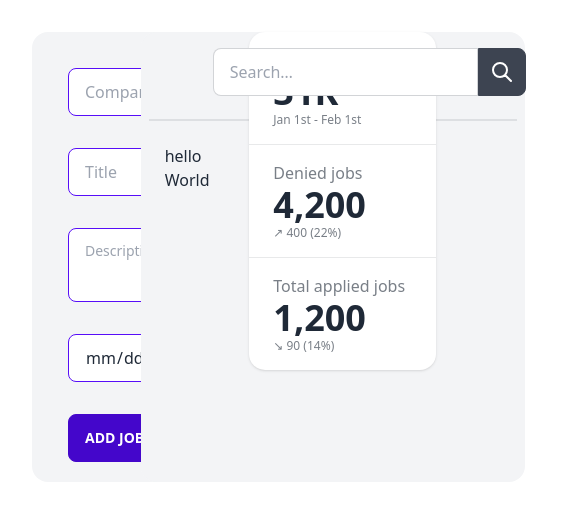
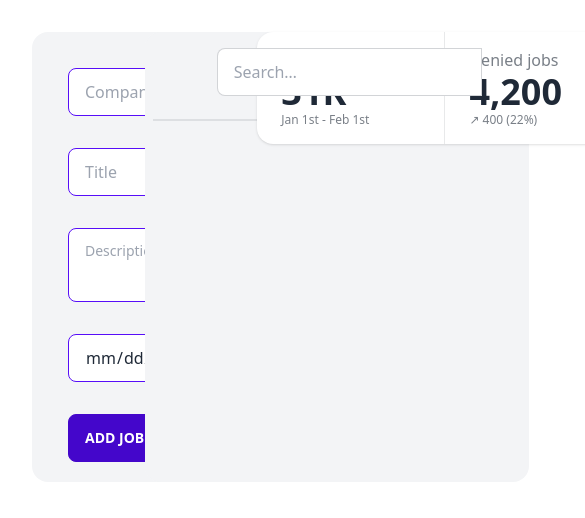
Before and after one commit to EphraimVC/Applied-jobs-counter, a React (Vite) app: page / in a window 390 px wide. Shown: the top 518 px of the page, 585 px wide, since content can reach past the window. Built offline with nearby package versions, Linux system fonts and the light colour scheme.

Commit message:
second commit

```diff
--- a/src/App.jsx
+++ b/src/App.jsx
@@ -1,21 +1,28 @@
-import React from 'react'
-import './App.css'
-import Form from "./Components/Form"
-import List from "./Components/List"
-import Card from "./Components/ListCard"
-import Counter from "./Components/Counter"
+import React, { useState} from "react";
+import List from "./Components/List";
+import Counter from "./Components/Counter";
+import Form from "./Components/Form";
+import { formStateContext } from "./Helpers/context";
+
 
 function App() {
+    const [data, setData] = useState("");
 
 
-  return (
-    <div className="App grid grid-cols-3 m-8">
+    const formData = (formValues) => {
+        setData(formValues);
+        console.log(data)
+    };
 
-      <Form/>
-      <List />
-      <Counter/>
-    </div>
-  )
+    return (
+        <div className="App grid grid-cols-3 m-8 sm:grid-cols-2 gap-3">
+            <Form formData={formData} />
+            <formStateContext.Provider value={data}>
+                <List />
+                <Counter />
+            </formStateContext.Provider>
+        </div>
+    );
 }
 
-export default App
+export default App;
--- a/src/Components/Counter.jsx
+++ b/src/Components/Counter.jsx
@@ -3,8 +3,8 @@ import React from 'react'
 
 function Counter() {
     return (
-        <div>
-            <div className="stats stats-vertical lg:stats-horizontal shadow">
+        <div className="md:">
+            <div className="stats stats-horizontal xs:stats-vertical sm:stats-vertical md:stats-horizontal col-start-1 col-end-2 justify-self-center lg:stats-horizontal shadow">
 
   <div className="stat">
     <div className="stat-title">Applied jobs today</div>
--- a/src/Components/Form.jsx
+++ b/src/Components/Form.jsx
@@ -1,26 +1,62 @@
-import React, {useState} from 'react'
+import React, { useState, createContext } from "react";
 
-function Form() {
 
-    const [company, setCompany] = useState("");
-    function addJob (){
+function Form({ formData }) {
+    const [values, setValues] = useState([]);
 
+    const handleValues = (event) => {
+        const name = event.target.name;
+        const value = event.target.value;
+        setValues(inputs, ({...inputs, [name]: value}))
     }
 
-
+    const data = "hello from form"
 
     return (
-        <div>
-            <form className="bg-gray-100 w-96 p-1 rounded-2xl " >
-                <input type="text" placeholder="Company Name" className="input input-bordered input-primary w-full max-w-xs m-8 block" />
-                <input type="text" placeholder="Title" className="input input-bordered input-primary w-full max-w-xs m-8 block" />
-                <textarea className="textarea textarea-primary w-full max-w-xs m-8  block" placeholder="Description"></textarea>
-                <input type="date" placeholder="Title" className="input input-bordered input-primary max-w-xs m-8 block" />
-                <button className="btn btn-active btn-primary ml-8 mb-4 " onClick ="addJob">Add job</button>
+        <div className="sm:mb-20">
+            <form
+                className="bg-gray-100 w-96 p-1 rounded-2xl"
+                onSubmit={() => formData(values)}
+            >
+                <input
+                    type="text"
+                    name="company"
+                    placeholder="Company Name"
+                    value={values.company}
+
+                    className="input input-bordered input-primary w-full max-w-xs m-8 block"
+                />
+                <input
+                    type="text"
+                    name="title"
+                    placeholder="Title"
+                    value={values.title}
+
+                    className="input input-bordered input-primary w-full max-w-xs m-8 block"
+                />
+                <textarea
+                    className="textarea textarea-primary w-full max-w-xs m-8  block"
+                    name="description"
+                    value={values.description}
+
+                    placeholder="Description"
+                ></textarea>
+                <input
+                    type="date"
+                    name="date"
+                    value={values.date}
+
+                    className="input input-bordered input-primary max-w-xs m-8 block"
+                />
+                <button
+                    className="btn btn-active btn-primary ml-8 mb-4 "
+                    type="submit"
+                >
+                    Add job
+                </button>
             </form>
         </div>
-
-    )
-};
+    );
+}
 
 export default Form;
--- a/src/Components/List.jsx
+++ b/src/Components/List.jsx
@@ -1,26 +1,46 @@
-import React from 'react'
+import React, { useState, useContext} from "react";
+
+
 
 function List() {
 
+
+
     return (
-        <div className="bg-gray-100 w-96 rounded-2xl p-2">
+        <div className="bg-gray-100 w-96 rounded-2xl p-2 sm:mb-12">
             <div className="form-control mt-2 ml-16">
                 <div className="input-group">
-    <input type="text" placeholder="Search…" className="input input-bordered" />
+                    <input
+                        type="text"
+                        placeholder="Search…"
+                        className="input input-bordered"
+                    />
                     <button className="btn btn-square">
-      <svg xmlns="http://www.w3.org/2000/svg" className="h-6 w-6" fill="none" viewBox="0 0 24 24" stroke="currentColor"><path strokeLinecap="round" strokeLinejoin="round" strokeWidth="2" d="M21 21l-6-6m2-5a7 7 0 11-14 0 7 7 0 0114 0z" /></svg>
+                        <svg
+                            xmlns="http://www.w3.org/2000/svg"
+                            className="h-6 w-6"
+                            fill="none"
+                            viewBox="0 0 24 24"
+                            stroke="currentColor"
+                        >
+                            <path
+                                strokeLinecap="round"
+                                strokeLinejoin="round"
+                                strokeWidth="2"
+                                d="M21 21l-6-6m2-5a7 7 0 11-14 0 7 7 0 0114 0z"
+                            />
+                        </svg>
                     </button>
                 </div>
             </div>
             <div className="divider"></div>
             <div className="list m-4">
                 <ul>
-                    <li>hello</li>
-                    <li>World</li>
+                    <li></li>
                 </ul>
             </div>
         </div>
-    )
+    );
 }
 
 export default List;
--- a/src/Components/ListCard.jsx
+++ b/src/Components/ListCard.jsx
@@ -1,19 +1,20 @@
-import React from 'react'
+import React from "react"
 
-function Card() {
+function Card (props) {
     return (
-        <div className="card bg-purple-800 max-w-xs min-h-28 max-h-32 p-2 inline-block">
+        <>
+            <div className="card bg-purple-800 min-w-[21rem] min-h-28 max-h-32 p-3 inline-block">
             <input type="checkbox"  className="checkbox checkbox-secondary float-right " />
-            <div className="w-[50%]">
-            <h3>Company Name</h3>
-            <h5>Title</h5>
-            <p>description</p>
+            <div className="w-[90%] max-h-28 pb-1">
+                <h3>{props.company }</h3>
+                <h5>{props.title}</h5>
+                <p>{props.description}</p>
+                <p>{props.date}</p>
             </div>
+        </div>
 
-
-    </div>
+            </>
 )
-
 };
 
 export default Card;
--- /dev/null
+++ b/src/Data/Jobs.jsx
@@ -0,0 +1,23 @@
+import React from 'react'
+
+
+// {data.map(obj => (
+//         {
+//             {obj.Company },
+//             {obj.Title},
+//             {obj.Description},
+//             {obj.Date},
+//         }
+//       ))}
+    let Data = [
+        {
+            company: "volvo",
+            title: "frontend developer",
+            description: "i like when i go out for a walk and then go home to chill",
+            date:"2022-07-23",
+        },
+
+    ]
+
+
+export default Data;
--- /dev/null
+++ b/src/Helpers/context.js
@@ -0,0 +1,3 @@
+import { createContext } from "react";
+
+export const formStateContext = createContext(null);
--- /dev/null
+++ b/src/Helpers/contextsIndex.js
@@ -0,0 +1,5 @@
+import { objContext } from "./objectContext";
+import { formStateContext } from "./context"
+
+
+export { objContext, formStateContext };
--- /dev/null
+++ b/src/Helpers/objectContext.js
@@ -0,0 +1,3 @@
+import { createContext } from "react";
+
+export const objContext = createContext([{}, () => { }]);
```
Also changed, not shown: src/Data/jobs.js (deleted). Lines whose indentation alone changed are shown as unchanged.
